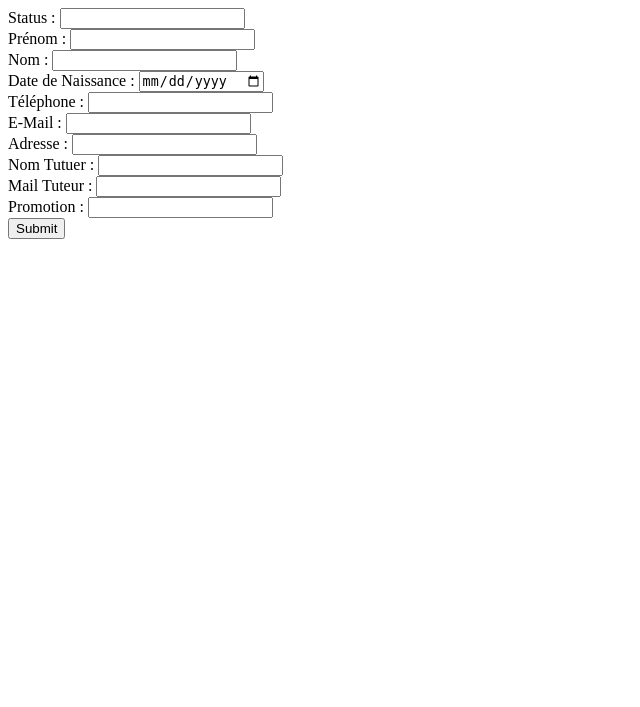
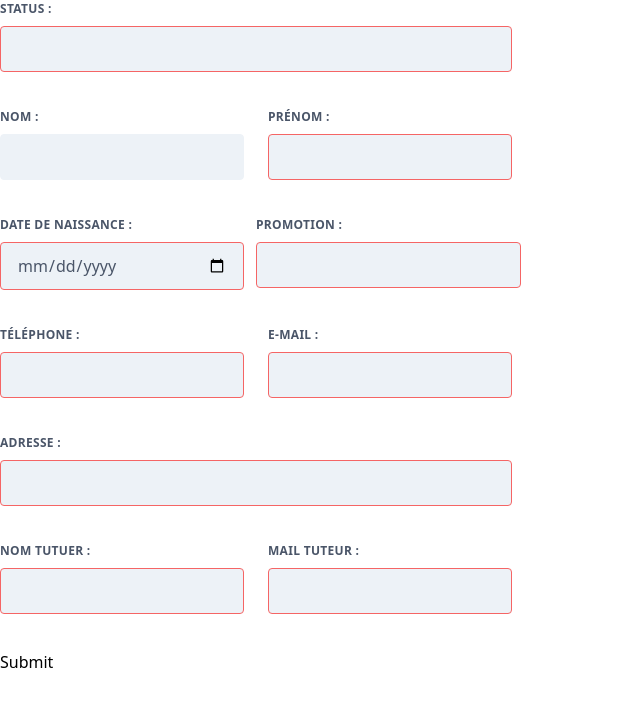
Before and after one commit to BreizhTek/IntranetCesi, a PHP site: page /view/user.php in a window 1280 px wide. Shown: the top 707 px of the page, without its empty margins (0-640 px from the left). Run offline with PHP 8.4, Linux system fonts and the light colour scheme.

Commit message:
Style forulaire fiche utilisateur

```diff
--- a/view/user.php
+++ b/view/user.php
@@ -14,49 +14,62 @@ if(isset($_POST['envoyer'])){
           content="width=device-width, user-scalable=no, initial-scale=1.0, maximum-scale=1.0, minimum-scale=1.0">
     <meta http-equiv="X-UA-Compatible" content="ie=edge">
     <title>Document</title>
+    <link rel="stylesheet" href="../style.css">
 </head>
 <body>
-    <div class="container">
-        <form action="user.php" method="POST">
-            <div class="form-group">
-                <label for="Level">Status : </label>
-                <input type="text" class="form-control" id="Level" name="Level">
+    <div>
+        <form action="user.php" method="POST" class="w-full max-w-lg">
+            <div class="flex flex-wrap -mx-3 mb-6">
+                <div class="w-full px-3">
+                    <label for="Level" class="block uppercase tracking-wide text-gray-700 text-xs font-bold mb-2" >Status : </label>
+                    <input type="text" class="appearance-none block w-full bg-gray-200 text-gray-700 border border-red-500 rounded py-3 px-4 mb-3 leading-tight focus:outline-none focus:bg-white" id="Level" name="Level">
+                </div>
             </div>
-            <div class="form-group">
-                <label for="LastName">Prénom : </label>
-                <input type="text" class="form-control" id="LastName" name="LastName">
+            <div class="flex flex-wrap -mx-3 mb-6">
+                <div class="w-full md:w-1/2 px-3 mb-6 md:mb-0">
+                    <label for="FristName" class="block uppercase tracking-wide text-gray-700 text-xs font-bold mb-2">Nom : </label>
+                    <input type="text" class="appearance-none block w-full bg-gray-200 text-gray-700 border border-gray-200 rounded py-3 px-4 leading-tight focus:outline-none focus:bg-white focus:border-gray-500" id="FristName" name="FristName">
+                </div>
+                <div class="w-full md:w-1/2 px-3">
+                    <label for="LastName" class="block uppercase tracking-wide text-gray-700 text-xs font-bold mb-2">Prénom : </label>
+                    <input type="text" class="appearance-none block w-full bg-gray-200 text-gray-700 border border-red-500 rounded py-3 px-4 mb-3 leading-tight focus:outline-none focus:bg-white" id="LastName" name="LastName">
+                </div>
             </div>
-            <div class="form-group">
-                <label for="FristName">Nom : </label>
-                <input type="text" class="form-control" id="FristName" name="FristName">
+            <div class="flex flex-wrap -mx-3 mb-6">
+                <div class="w-full md:w-1/2 px-3 mb-6 md:mb-0">
+                    <label for="Brith" class="block uppercase tracking-wide text-gray-700 text-xs font-bold mb-2">Date de Naissance : </label>
+                    <input type="date" class="appearance-none block w-full bg-gray-200 text-gray-700 border border-red-500 rounded py-3 px-4 mb-3 leading-tight focus:outline-none focus:bg-white" id="Brith" name="Brith">
+                </div>
+                <div class="form-group">
+                    <label for="Class" class="block uppercase tracking-wide text-gray-700 text-xs font-bold mb-2">Promotion :</label>
+                    <input type="text" class="appearance-none block w-full bg-gray-200 text-gray-700 border border-red-500 rounded py-3 px-4 mb-3 leading-tight focus:outline-none focus:bg-white" id="Class" name="Class">
+                </div>
             </div>
-            <div class="form-group">
-                <label for="Brith">Date de Naissance : </label>
-                <input type="date" class="form-control" id="Brith" name="Brith">
+            <div class="flex flex-wrap -mx-3 mb-6">
+                <div class="w-full md:w-1/2 px-3 mb-6 md:mb-0">
+                    <label for="Phone" class="block uppercase tracking-wide text-gray-700 text-xs font-bold mb-2">Téléphone : </label>
+                    <input type="text" class="appearance-none block w-full bg-gray-200 text-gray-700 border border-red-500 rounded py-3 px-4 mb-3 leading-tight focus:outline-none focus:bg-white" id="Phone" name="Phone">
+                </div>
+                <div class="w-full md:w-1/2 px-3">
+                    <label for="Mail" class="block uppercase tracking-wide text-gray-700 text-xs font-bold mb-2">E-Mail : </label>
+                    <input type="email" class="appearance-none block w-full bg-gray-200 text-gray-700 border border-red-500 rounded py-3 px-4 mb-3 leading-tight focus:outline-none focus:bg-white" id="MAil" name="MAil">
+                </div>
             </div>
-            <div class="form-group">
-                <label for="Phone">Téléphone : </label>
-                <input type="text" class="form-control" id="Phone" name="Phone">
+            <div class="flex flex-wrap -mx-3 mb-6">
+                <div class="w-full px-3">
+                    <label for="Adress" class="block uppercase tracking-wide text-gray-700 text-xs font-bold mb-2">Adresse : </label>
+                    <input type="text" class="appearance-none block w-full bg-gray-200 text-gray-700 border border-red-500 rounded py-3 px-4 mb-3 leading-tight focus:outline-none focus:bg-white" id="Adress" name="Adress">
+                </div>
             </div>
-            <div class="form-group">
-                <label for="Mail">E-Mail : </label>
-                <input type="email" class="form-control" id="MAil" name="MAil">
-            </div>
-            <div class="form-group">
-                <label for="Adress">Adresse : </label>
-                <input type="text" class="form-control" id="Adress" name="Adress">
-            </div>
-            <div class="form-group">
-                <label for="NameTutor">Nom Tutuer : </label>
-                <input type="text" class="form-control" id="NameTutor" name="NameTutor">
-            </div>
-            <div class="form-group">
-                <label for="MailTutor">Mail  Tuteur : </label>
-                <input type="email" class="form-control" id="MailTutor" name="MailTutor">
-            </div>
-            <div class="form-group">
-                <label for="Class">Promotion :</label>
-                <input type="text" class="form-control" id="Class" name="Class">
+            <div class="flex flex-wrap -mx-3 mb-6">
+                <div class="w-full md:w-1/2 px-3 mb-6 md:mb-0">
+                    <label for="NameTutor" class="block uppercase tracking-wide text-gray-700 text-xs font-bold mb-2">Nom Tutuer : </label>
+                    <input type="text" class="appearance-none block w-full bg-gray-200 text-gray-700 border border-red-500 rounded py-3 px-4 mb-3 leading-tight focus:outline-none focus:bg-white" id="NameTutor" name="NameTutor">
+                </div>
+                <div class="w-full md:w-1/2 px-3">
+                    <label for="MailTutor" class="block uppercase tracking-wide text-gray-700 text-xs font-bold mb-2">Mail  Tuteur : </label>
+                    <input type="email" class="appearance-none block w-full bg-gray-200 text-gray-700 border border-red-500 rounded py-3 px-4 mb-3 leading-tight focus:outline-none focus:bg-white" id="MailTutor" name="MailTutor">
+                </div>
             </div>
             <button type="submit" class="btn btn-primary" name="envoyer">Submit</button>
         </form>
```
